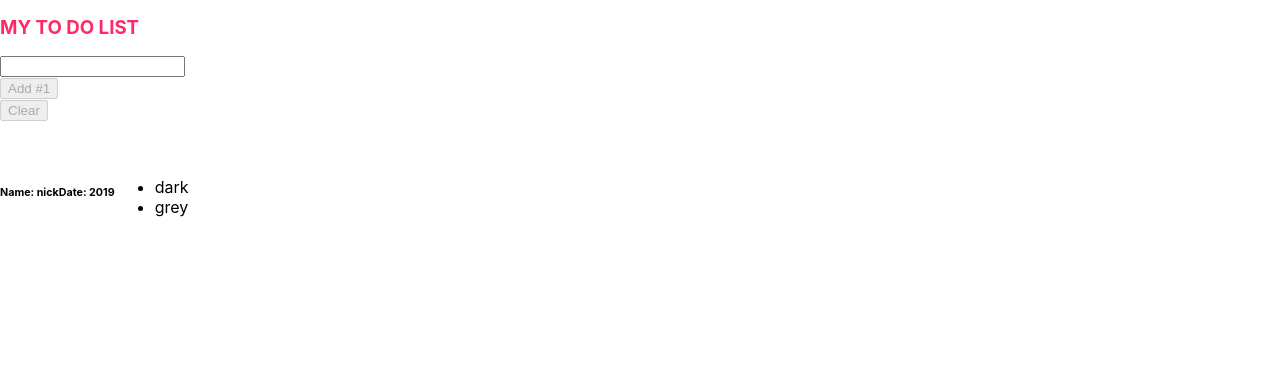
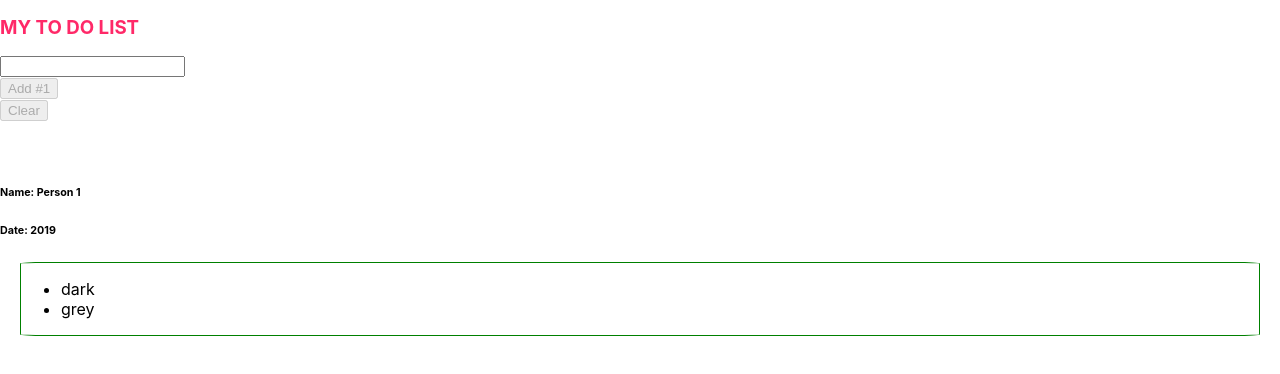
Before and after one commit to NicKAnderson038/ReactTestingEnzyme, a React (Create React App) app: page / in a window 1280 px wide. Shown: the top 374 px of the page. Built offline with nearby package versions, Linux system fonts and the light colour scheme.

Commit message:
css added

```diff
--- a/src/components/Lodash/LodashComp.js
+++ b/src/components/Lodash/LodashComp.js
@@ -3,7 +3,7 @@ import cloneDeep from 'lodash/cloneDeep'
 import classes from './LodashComp.module.css'
 
 const oldObj = {
-  name: 'nick',
+  name: 'Person 1',
   date: new Date().getFullYear(),
   extra: {
     wish: 'rain',
@@ -39,12 +39,14 @@ const lodashComp = () => {
     return(<li key={data.id}>{data.clouds}</li>)
   })
   return (
-    <div className={classes.main}>
+    <div>
       <h6>Name: {newObj.name}</h6>
       <h6>Date: {newObj.date}</h6>
+      <div className={classes.main}>
       <ul>
         {arg}
       </ul>
+      </div>
     </div>
   )
 }
--- a/src/components/Lodash/LodashComp.module.css
+++ b/src/components/Lodash/LodashComp.module.css
@@ -1,3 +1,6 @@
 .main {
     display: flex;
+    border: 1px solid green;
+    border-radius: 2%;
+    margin: 6px 20px;
 }
```
